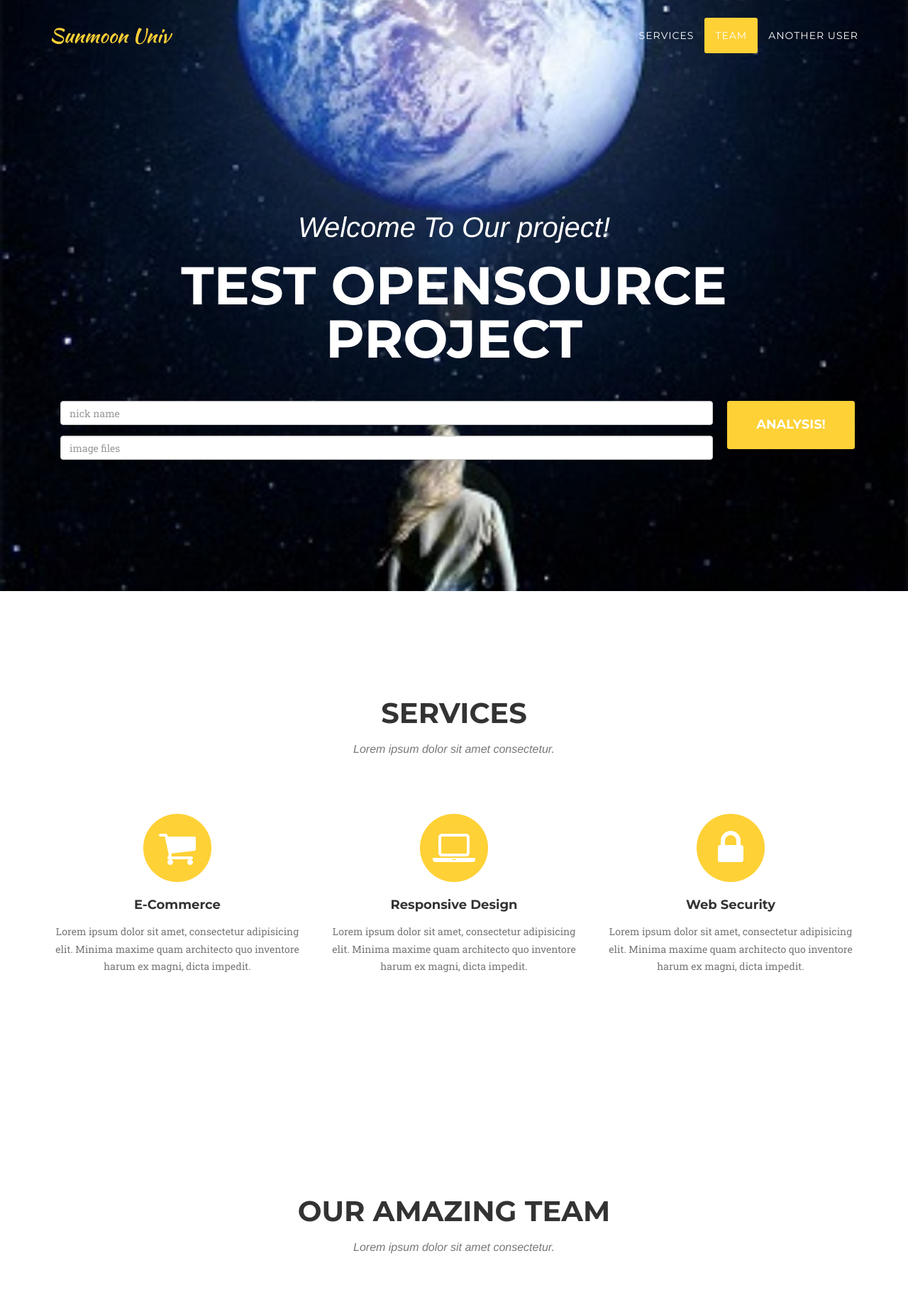
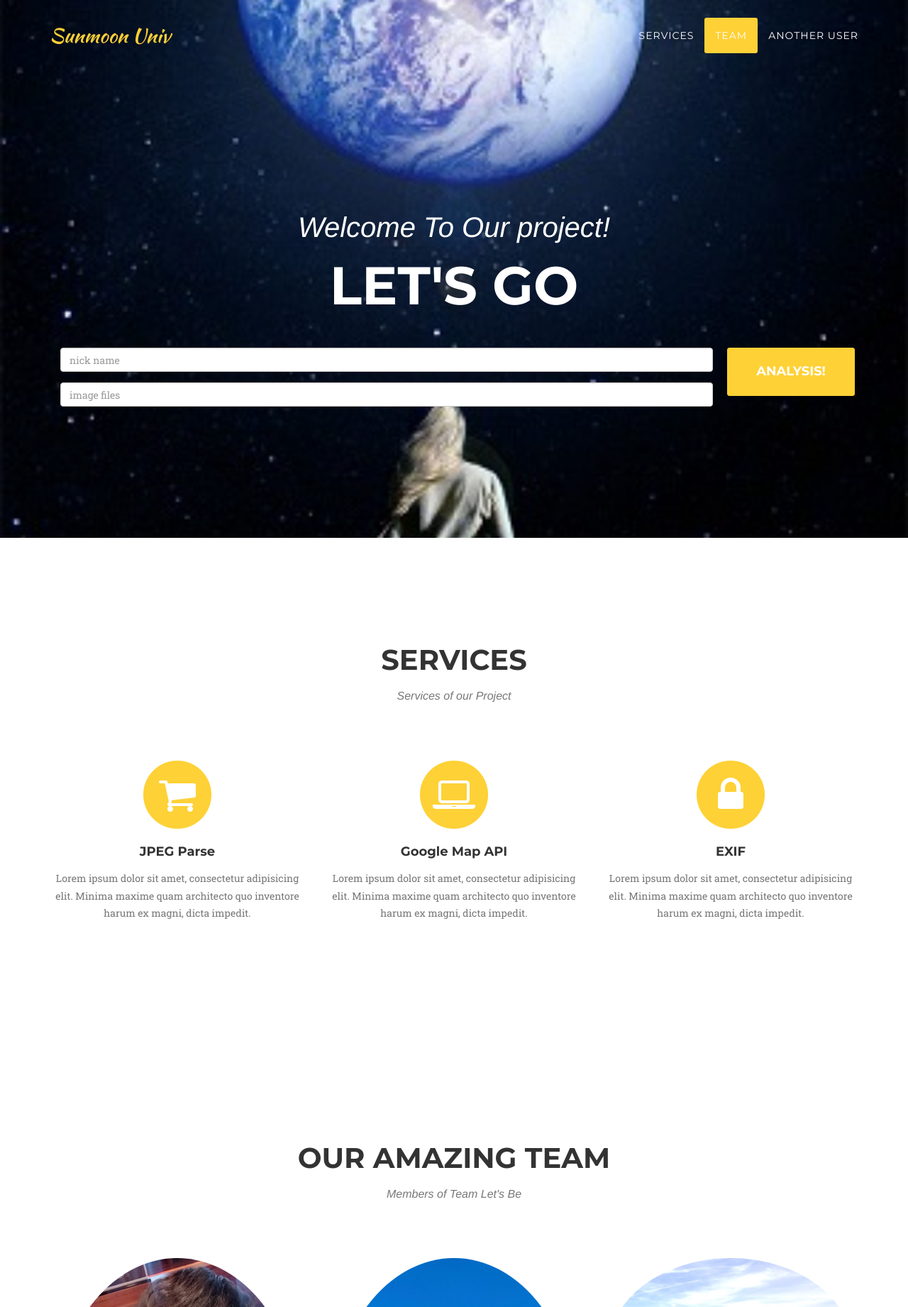
Before and after one commit to tkddnr924/LetsBe, a Django app: page / in a window 1280 px wide. Shown: the top 1842 px of the page at 71% size. Run offline with Django 3.2, Linux system fonts and the light colour scheme; some libraries are stand-ins or nearby versions; some web fonts are replaced.

Commit message:
homepage 수정 2

```diff
--- a/LetsGo/templates/home.html
+++ b/LetsGo/templates/home.html
@@ -3,6 +3,7 @@
 {% block title %}index.html{% endblock %}
 
 {% block content %}
+{% load staticfiles %}
     <!-- Navigation -->
     <nav id="mainNav" class="navbar navbar-default navbar-custom navbar-fixed-top">
         <div class="container">
@@ -41,10 +42,9 @@
         <div class="container">
             <div class="intro-text">
                 <div class="intro-lead-in">Welcome To Our project!</div>
-                <div class="intro-heading">Test OpenSource Project</div>
+                <div class="intro-heading">Let's Go</div>
                 <div class="col-md-10 text-center ">
                   <div class="form-group text-center">
-
                     <input type="text" class="form-control" placeholder="nick name" id="name" required data-validation-required-message="Please enter your name.">
                     <p class="help-block text-danger"></p>
                   </div>
@@ -64,7 +64,7 @@
             <div class="row">
                 <div class="col-lg-12 text-center">
                     <h2 class="section-heading">Services</h2>
-                    <h3 class="section-subheading text-muted">Lorem ipsum dolor sit amet consectetur.</h3>
+                    <h3 class="section-subheading text-muted">Services of our Project</h3>
                 </div>
             </div>
             <div class="row text-center">
@@ -73,7 +73,7 @@
                         <i class="fa fa-circle fa-stack-2x text-primary"></i>
                         <i class="fa fa-shopping-cart fa-stack-1x fa-inverse"></i>
                     </span>
-                    <h4 class="service-heading">E-Commerce</h4>
+                    <h4 class="service-heading">JPEG Parse</h4>
                     <p class="text-muted">Lorem ipsum dolor sit amet, consectetur adipisicing elit. Minima maxime quam architecto quo inventore harum ex magni, dicta impedit.</p>
                 </div>
                 <div class="col-md-4">
@@ -81,7 +81,7 @@
                         <i class="fa fa-circle fa-stack-2x text-primary"></i>
                         <i class="fa fa-laptop fa-stack-1x fa-inverse"></i>
                     </span>
-                    <h4 class="service-heading">Responsive Design</h4>
+                    <h4 class="service-heading">Google Map API</h4>
                     <p class="text-muted">Lorem ipsum dolor sit amet, consectetur adipisicing elit. Minima maxime quam architecto quo inventore harum ex magni, dicta impedit.</p>
                 </div>
                 <div class="col-md-4">
@@ -89,7 +89,7 @@
                         <i class="fa fa-circle fa-stack-2x text-primary"></i>
                         <i class="fa fa-lock fa-stack-1x fa-inverse"></i>
                     </span>
-                    <h4 class="service-heading">Web Security</h4>
+                    <h4 class="service-heading">EXIF</h4>
                     <p class="text-muted">Lorem ipsum dolor sit amet, consectetur adipisicing elit. Minima maxime quam architecto quo inventore harum ex magni, dicta impedit.</p>
                 </div>
             </div>
@@ -107,15 +107,15 @@
             <div class="row">
                 <div class="col-lg-12 text-center">
                     <h2 class="section-heading">Our Amazing Team</h2>
-                    <h3 class="section-subheading text-muted">Lorem ipsum dolor sit amet consectetur.</h3>
+                    <h3 class="section-subheading text-muted">Members of Team Let's Be</h3>
                 </div>
             </div>
             <div class="row">
                 <div class="col-sm-4">
-                    <div class="team-member">{% load staticfiles %}
+                    <div class="team-member">
                         <img src="{% static 'img/inhan.jpg' %}" class="img-responsive img-circle" alt="">
                         <h4>최인한</h4>
-                        <p class="text-muted">Lead Designer</p>
+                        <p class="text-muted">2013244</p>
                         <ul class="list-inline social-buttons">
 
 
@@ -123,20 +123,20 @@
                     </div>
                 </div>
                 <div class="col-sm-4">
-                    <div class="team-member">{% load staticfiles %}
+                    <div class="team-member">
                         <img src="{% static 'img/taehwan.jpg' %}" class="img-responsive img-circle" alt="">
                         <h4>이태환</h4>
-                        <p class="text-muted">Lead Marketer</p>
+                        <p class="text-muted">2013244</p>
                         <ul class="list-inline social-buttons">
 
                         </ul>
                     </div>
                 </div>
                 <div class="col-sm-4">
-                    <div class="team-member">{% load staticfiles %}
+                    <div class="team-member">
                         <img src="{% static 'img/sangwook.jpg' %}" class="img-responsive img-circle" alt="">
                         <h4>안상욱</h4>
-                        <p class="text-muted">Lead Developer</p>
+                        <p class="text-muted">2015244011</p>
                         <ul class="list-inline social-buttons">
 
                         </ul>
@@ -145,7 +145,7 @@
             </div>
             <div class="row">
                 <div class="col-lg-8 col-lg-offset-2 text-center">
-                    <p class="large text-muted">Lorem ipsum dolor sit amet, consectetur adipisicing elit. Aut eaque, laboriosam veritatis, quos non quis ad perspiciatis, totam corporis ea, alias ut unde.</p>
+                    <p class="large text-muted">Open Source Project</p>
                 </div>
             </div>
         </div>
```
